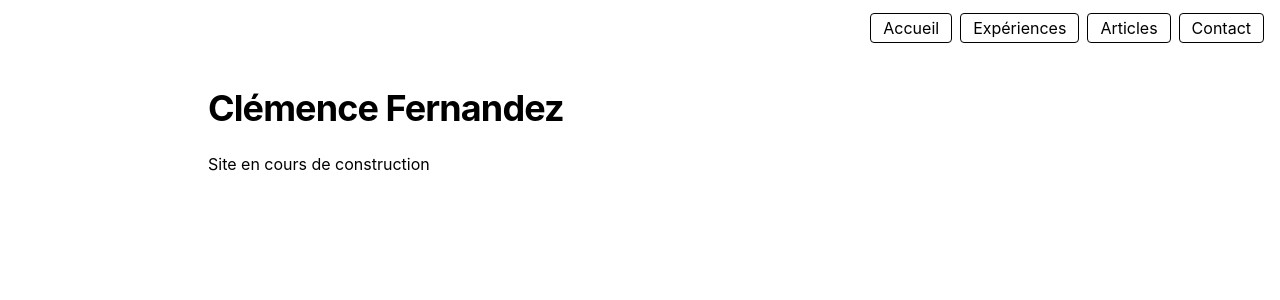
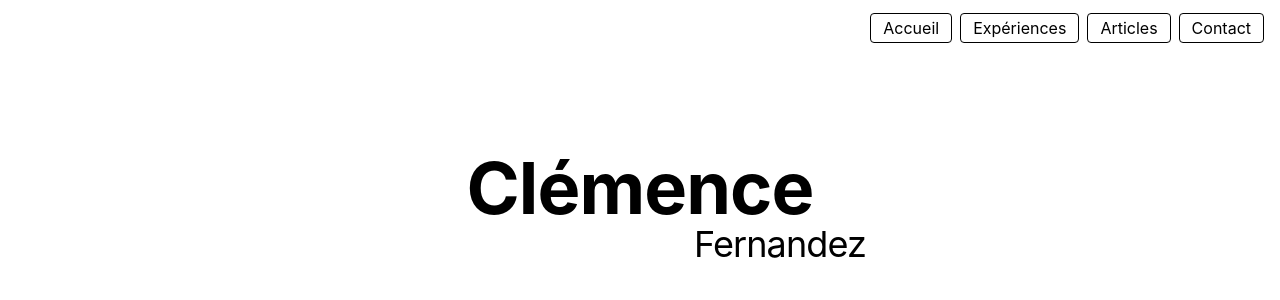
Before and after one commit to clemencefrz/mon-site-perso, a SvelteKit app: page / in a window 1280 px wide. Shown: the top 300 px of the page. Built offline with nearby package versions, Linux system fonts and the light colour scheme.

Commit message:
feat(home): display name with large first name and offset last name

```diff
--- a/src/routes/+page.svelte
+++ b/src/routes/+page.svelte
@@ -2,5 +2,7 @@
 	<title>Clémence Fernandez</title>
 </svelte:head>
 
-<h1>Clémence Fernandez</h1>
-<p>Site en cours de construction</p>
+<h1 class="flex flex-col items-center py-16">
+	<span class="text-7xl">Clémence</span>
+	<span class="translate-x-35 text-4xl font-normal">Fernandez</span>
+</h1>
```
